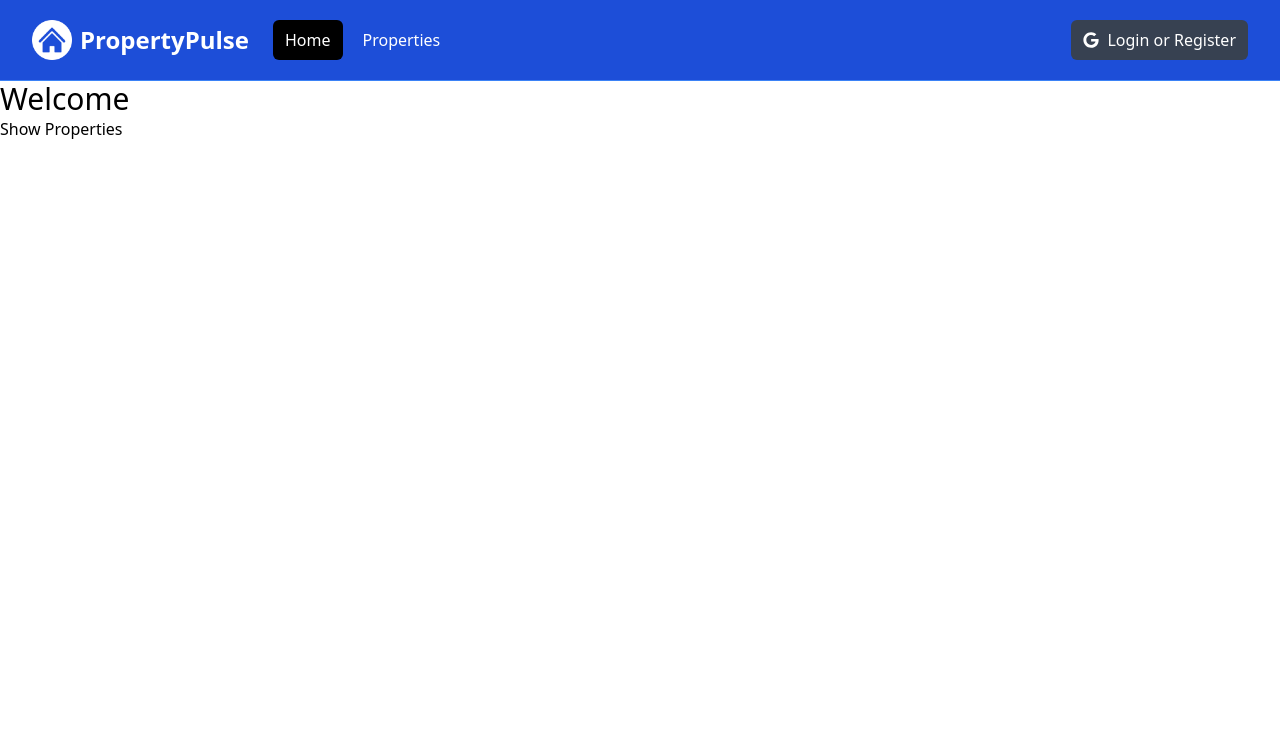
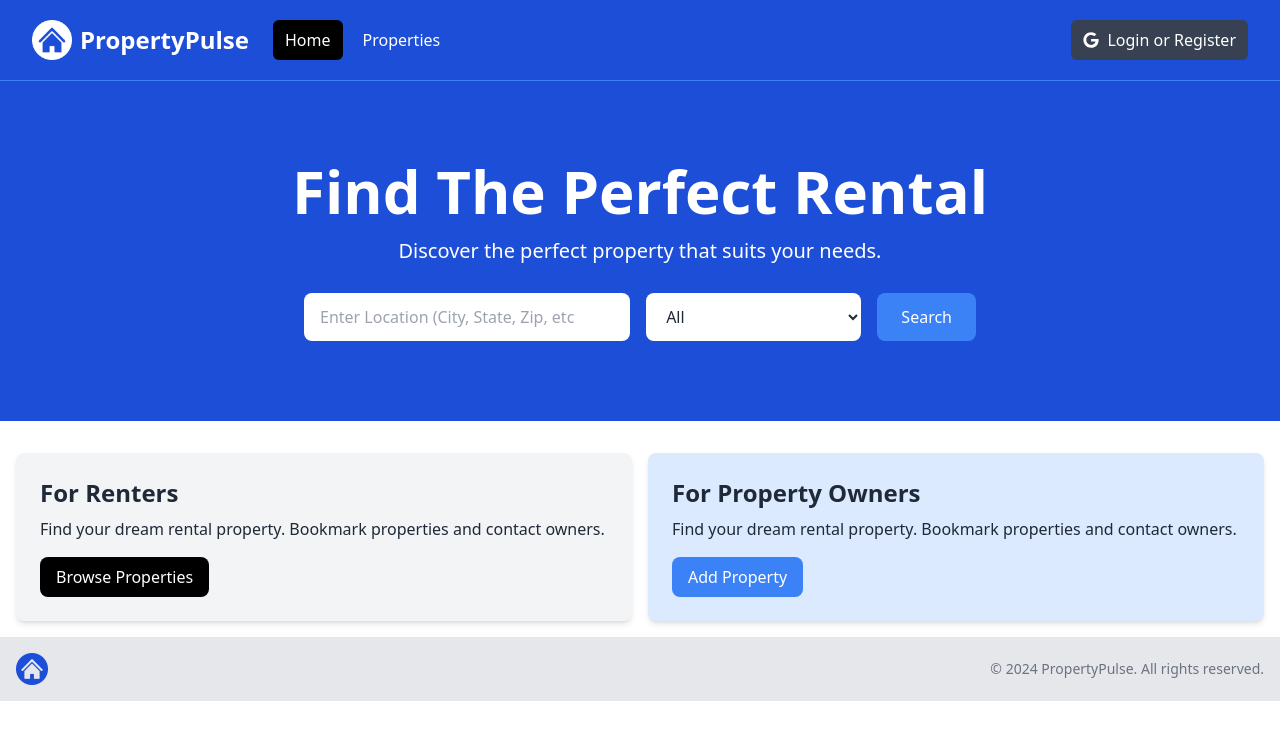
Before and after one commit to Glauco-Developer/next-property, a Next.js app: page / in a window 1280 px wide. Shown: the top 740 px of the page. Built offline with nearby package versions, Linux system fonts and the light colour scheme.

Commit message:
HomePage Components

```diff
--- a/app/layout.jsx
+++ b/app/layout.jsx
@@ -1,4 +1,5 @@
 import Navbar from '@/components/Navbar'
+import Footer from '@/components/Footer'
 import '@/assets/styles/globals.css'
 
 export const metadata = {
@@ -13,6 +14,7 @@ const MainLayout = ({ children }) => {
         <body>
             <Navbar />
             <main>{children}</main>
+            <Footer />
         </body>
     </html>
   )
--- a/app/page.jsx
+++ b/app/page.jsx
@@ -1,11 +1,13 @@
+import Hero from '@/components/Hero'
+import InfoBoxes from '@/components/InfoBoxes'
 import Link from 'next/link';
 
 const HomePage = () => {
     return (
-        <div>
-            <h1 className="text-3xl">Welcome</h1>
-            <a href="/properties">Show Properties</a>
-        </div>
+        <>
+            <Hero />
+            <InfoBoxes />
+        </>
     );
 }
 export default HomePage;
--- /dev/null
+++ b/components/Footer.jsx
@@ -0,0 +1,22 @@
+import Image from 'next/image';
+import logo from '@/assets/images/logo.png';
+
+const Footer = () => {
+    const currentYear = new Date().getFullYear();
+
+    return (
+        <footer className="bg-gray-200 py-4 mt-auto">
+        <div className="container mx-auto flex flex-col md:flex-row items-center justify-between px-4">
+          <div className="mb-4 md:mb-0">
+            <Image src={logo} alt="Logo" className="h-8 w-auto" />
+          </div>
+          <div>
+            <p className="text-sm text-gray-500 mt-2 md:mt-0">
+              &copy; {currentYear} PropertyPulse. All rights reserved.
+            </p>
+          </div>
+        </div>
+      </footer>
+    );
+}
+export default Footer;
--- a/components/Hero.jsx
+++ b/components/Hero.jsx
@@ -1,6 +1,44 @@
 const Hero = () => {
     return (
-        <div>hero</div>
+        <section className="bg-blue-700 py-20 mb-4">
+        <div className="max-w-7xl mx-auto px-4 sm:px-6 lg:px-8 flex flex-col items-center">
+          <div className="text-center">
+            <h1 className="text-4xl font-extrabold text-white sm:text-5xl md:text-6xl">
+              Find The Perfect Rental
+            </h1>
+            <p className="my-4 text-xl text-white">
+              Discover the perfect property that suits your needs.
+            </p>
+          </div>
+          {/* <!-- Form Component --> */}
+          <form className="mt-3 mx-auto max-w-2xl w-full flex flex-col md:flex-row items-center">
+            <div className="w-full md:w-3/5 md:pr-2 mb-4 md:mb-0">
+              <label htmlFor="location" className="sr-only">Location</label>
+              <input type="text" id="location" placeholder="Enter Location (City, State, Zip, etc"
+                className="w-full px-4 py-3 rounded-lg bg-white text-gray-800 focus:outline-none focus:ring focus:ring-blue-500" />
+            </div>
+            <div className="w-full md:w-2/5 md:pl-2">
+              <label htmlFor="property-type" className="sr-only">Property Type</label>
+              <select id="property-type"
+                className="w-full px-4 py-3 rounded-lg bg-white text-gray-800 focus:outline-none focus:ring focus:ring-blue-500">
+                <option value="All">All</option>
+                <option value="Apartment">Apartment</option>
+                <option value="Studio">Studio</option>
+                <option value="Condo">Condo</option>
+                <option value="House">House</option>
+                <option value="Cabin Or Cottage">Cabin or Cottage</option>
+                <option value="Loft">Loft</option>
+                <option value="Room">Room</option>
+                <option value="Other">Other</option>
+              </select>
+            </div>
+            <button type="submit"
+              className="md:ml-4 mt-4 md:mt-0 w-full md:w-auto px-6 py-3 rounded-lg bg-blue-500 text-white hover:bg-blue-600 focus:outline-none focus:ring focus:ring-blue-500">
+              Search
+            </button>
+          </form>
+        </div>
+      </section>
     );
 }
 export default Hero
--- /dev/null
+++ b/components/InfoBox.jsx
@@ -0,0 +1,22 @@
+import Link from 'next/link';
+
+const InfoBox = ({
+    heading,
+    backgroundColor = 'bg-gray-100',
+    textColor = 'text-gray-800',
+    buttonInfo,
+    children
+}) => {
+    return (
+        <div className={`${backgroundColor} p-6 rounded-lg shadow-md`}>
+            <h2 className={`${textColor} text-2xl font-bold`}>{ heading }</h2>
+            <p className={`${textColor} mt-2 mb-4`}>
+                { children }
+            </p>
+            <Link href={buttonInfo.link} className={`${buttonInfo.backgroundColor} inline-block text-white rounded-lg px-4 py-2 hover:opacity-80`}>
+                { buttonInfo.text }
+            </Link>
+        </div>
+    );
+}
+export default InfoBox;
--- /dev/null
+++ b/components/InfoBoxes.jsx
@@ -0,0 +1,39 @@
+import InfoBox from '@/components/InfoBox';
+
+const InfoBoxes = () => {
+    return (
+        <section>
+        <div className='container-xl lg:container m-auto'>
+
+          <div className='grid grid-cols-1 md:grid-cols-2 gap-4 p-4 rounded-lg'>
+            <InfoBox
+                heading='For Renters'
+                backgroundColor='bg-gray-100'
+                textColor='text-gray-800'
+                buttonInfo={{
+                    text: 'Browse Properties',
+                    link: '/properties',
+                    backgroundColor: 'bg-black',
+                }}>
+                    Find your dream rental property. Bookmark properties and contact
+                    owners.
+            </InfoBox>
+            <InfoBox
+                heading='For Property Owners'
+                backgroundColor='bg-blue-100'
+                textColor='text-gray-800'
+                buttonInfo={{
+                    text: 'Add Property',
+                    link: '/properties/add',
+                    backgroundColor: 'bg-blue-500',
+                }}>
+                    Find your dream rental property. Bookmark properties and contact
+                    owners.
+            </InfoBox>
+          </div>
+
+        </div>
+      </section>
+    )
+}
+export default InfoBoxes;
```
